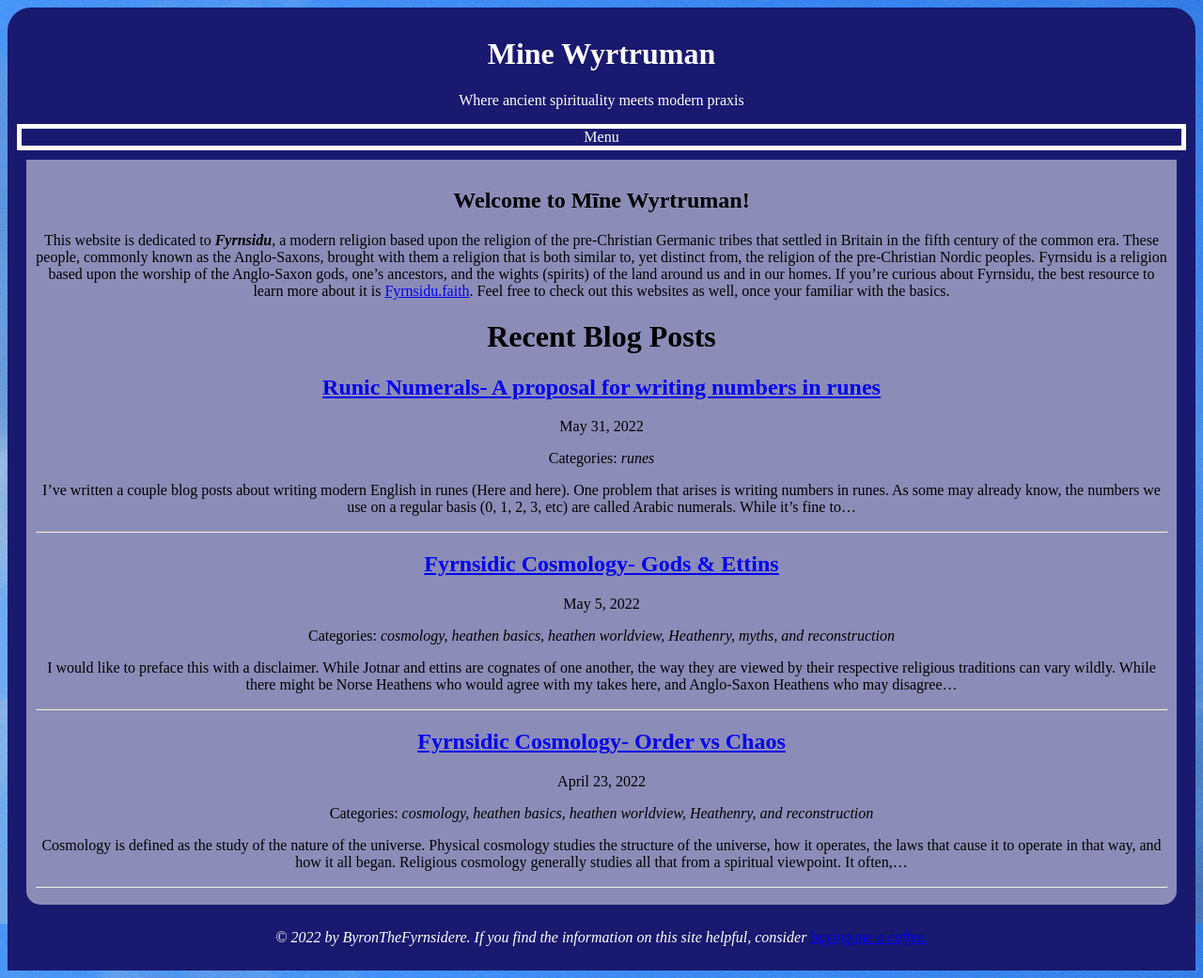
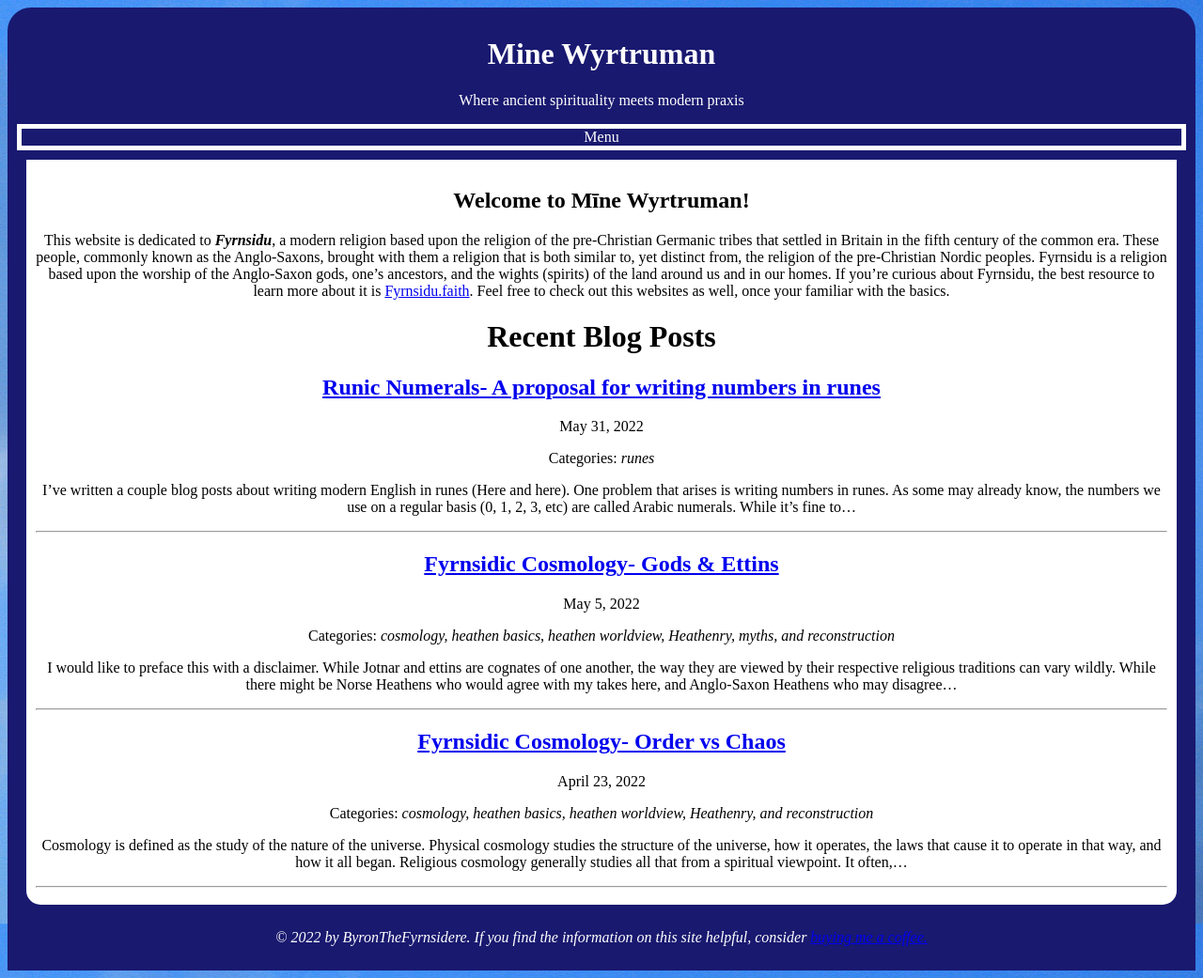
Before and after one commit to byronpendason/byronpendason.github.io, a Jekyll site: the page built from index.md, in a window 1280 px wide. Shown: the whole page at 94% size. Built offline with Jekyll 4.4.1, drawn with Linux system fonts in a browser that asks for light colours; our own code applies the rules of GitHub Pages for plain Markdown files; comment, search, counter and statistics services are not loaded.

Commit message:
Update style.css

```diff
--- a/css/style.css
+++ b/css/style.css
@@ -30,6 +30,7 @@ nav a {
 .dropdown {
   position: relative;
   display: block;
+  width: 100;
 }
 .dropbtn {
   display: block;
@@ -44,7 +45,7 @@ nav a {
   display: block;
 }
 #content {
-  background: rgba(255, 255, 255, 0.5);
+  background: rgb(255, 255, 255);
   color: black;
   border-radius: 0px 0px 25px 25px;
   border-color: midnightblue;
```
